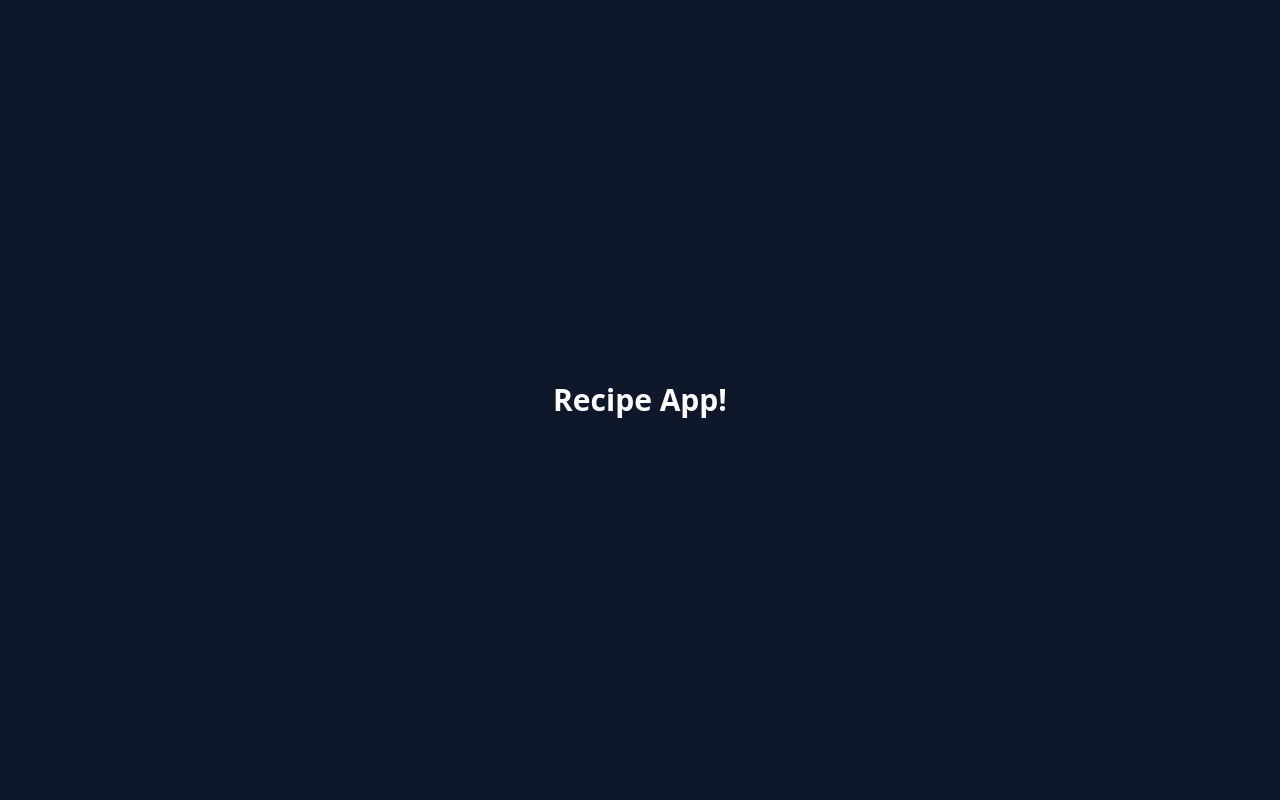
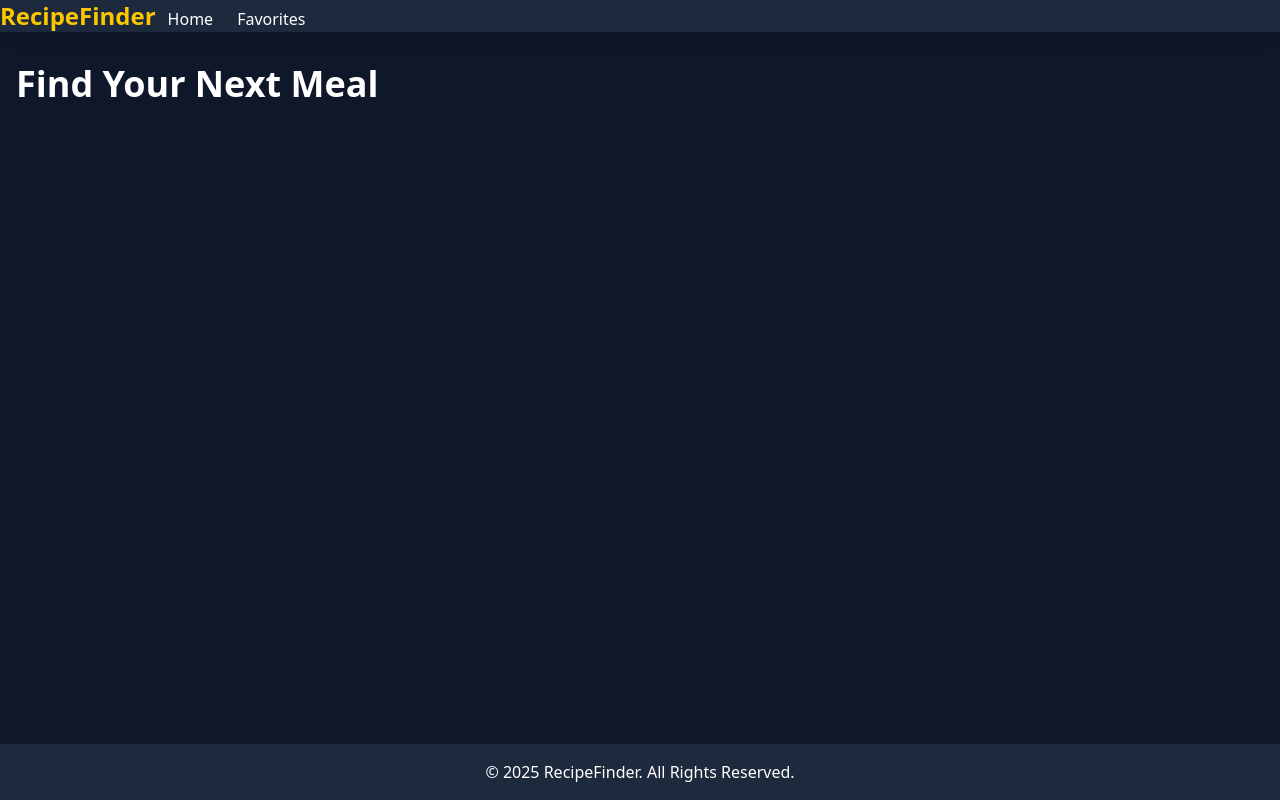
Before and after one commit to Sabyy027/React-MiniProject-RecipeApp, a React (Vite) app: page / in a window 1280 px wide. Built offline with nearby package versions, Linux system fonts and the light colour scheme.

Commit message:
Commit 1: Set up basic layout, pages, and routing structure

```diff
--- a/src/App.jsx
+++ b/src/App.jsx
@@ -1,10 +1,22 @@
 import React from 'react'
+import { BrowserRouter as Router, Routes, Route } from 'react-router-dom'
+import HomePage from './pages/HomePage'
+import FavoritesPage from './pages/FavoritesPage'
+import RecipeDetailPage from './pages/RecipeDetailPage'
+import Layout from './components/Layout'
 
 const App = () => {
   return (
-    <div className="bg-slate-900 min-h-screen flex items-center justify-center">
-      <h1 className="text-3xl font-bold text-white">Recipe App!</h1>
-    </div>
+    <Router>
+      <Routes>
+        <Route path = "/" element={<Layout />}>
+        <Route index element={<HomePage />} />
+        <Route path = "favorites" element={<FavoritesPage />} />
+        <Route path = "recipe/:id" element={<RecipeDetailPage />} />
+        </Route>
+      </Routes>
+    </Router>
+
   )
 }
 
--- /dev/null
+++ b/src/components/Footer.jsx
@@ -0,0 +1,16 @@
+import React from 'react'
+
+const Footer = () => {
+  const currentYear = new Date().getFullYear();
+  return (
+    <div>
+      <footer className="bg-slate-800 text-white p-4 mt-auto">
+        <div className="container mx-auto text-center">
+            <p>&copy; {currentYear} RecipeFinder. All Rights Reserved.</p>
+        </div>
+      </footer>
+    </div>
+  )
+}
+
+export default Footer
--- /dev/null
+++ b/src/components/Header.jsx
@@ -0,0 +1,21 @@
+import React from 'react'
+import { Link } from 'react-router-dom'
+
+const Header = () => {
+  return (
+    <div>
+      <header className="bg-slate-800 text-white shadow-lg">
+        <div>
+            <Link to="/" className="text-2xl font-bold text-yellow-400 hover:text-yellow-300">
+                RecipeFinder
+            </Link>
+            <Link to="/" className="px-3 py-2 rounded hover:bg-slate-700">Home</Link>
+            <Link to="/favorites" className="px-3 py-2 rounded hover:bg-slate-700">Favorites</Link>
+        </div>
+
+      </header>
+    </div>
+  )
+}
+
+export default Header
--- /dev/null
+++ b/src/components/Layout.jsx
@@ -0,0 +1,19 @@
+import React from 'react'
+import { Outlet } from 'react-router-dom'
+import Footer from './Footer'
+import Header from './Header'
+
+
+const Layout = () => {
+  return (
+    <div className="flex flex-col min-h-screen bg-slate-900 text-white">
+        <Header />
+        <main className="flex-grow container mx-auto px-4 py-8">
+            <Outlet />
+        </main>
+        <Footer />
+    </div>
+  )
+}
+
+export default Layout
--- /dev/null
+++ b/src/pages/FavoritesPage.jsx
@@ -0,0 +1,11 @@
+import React from 'react'
+
+const FavoritesPage = () => {
+  return (
+    <div>
+      <h1 className="text-4xl font-bold mb-4">Your Favorite Recipes</h1>
+    </div>
+  )
+}
+
+export default FavoritesPage
--- /dev/null
+++ b/src/pages/HomePage.jsx
@@ -0,0 +1,11 @@
+import React from 'react'
+
+const HomePage = () => {
+  return (
+    <div>
+      <h1 className="text-4xl font-bold mb-4">Find Your Next Meal</h1>
+    </div>
+  )
+}
+
+export default HomePage
--- /dev/null
+++ b/src/pages/RecipeDetailPage.jsx
@@ -0,0 +1,11 @@
+import React from 'react'
+
+const RecipeDetailPage = () => {
+  return (
+    <div>
+      <h1 className="text-4xl font-bold mb-4">Recipe Details</h1>
+    </div>
+  )
+}
+
+export default RecipeDetailPage
```
Also changed, not shown: src/App.css (deleted), 1 other file (tests, documents, lock files or other folders).
